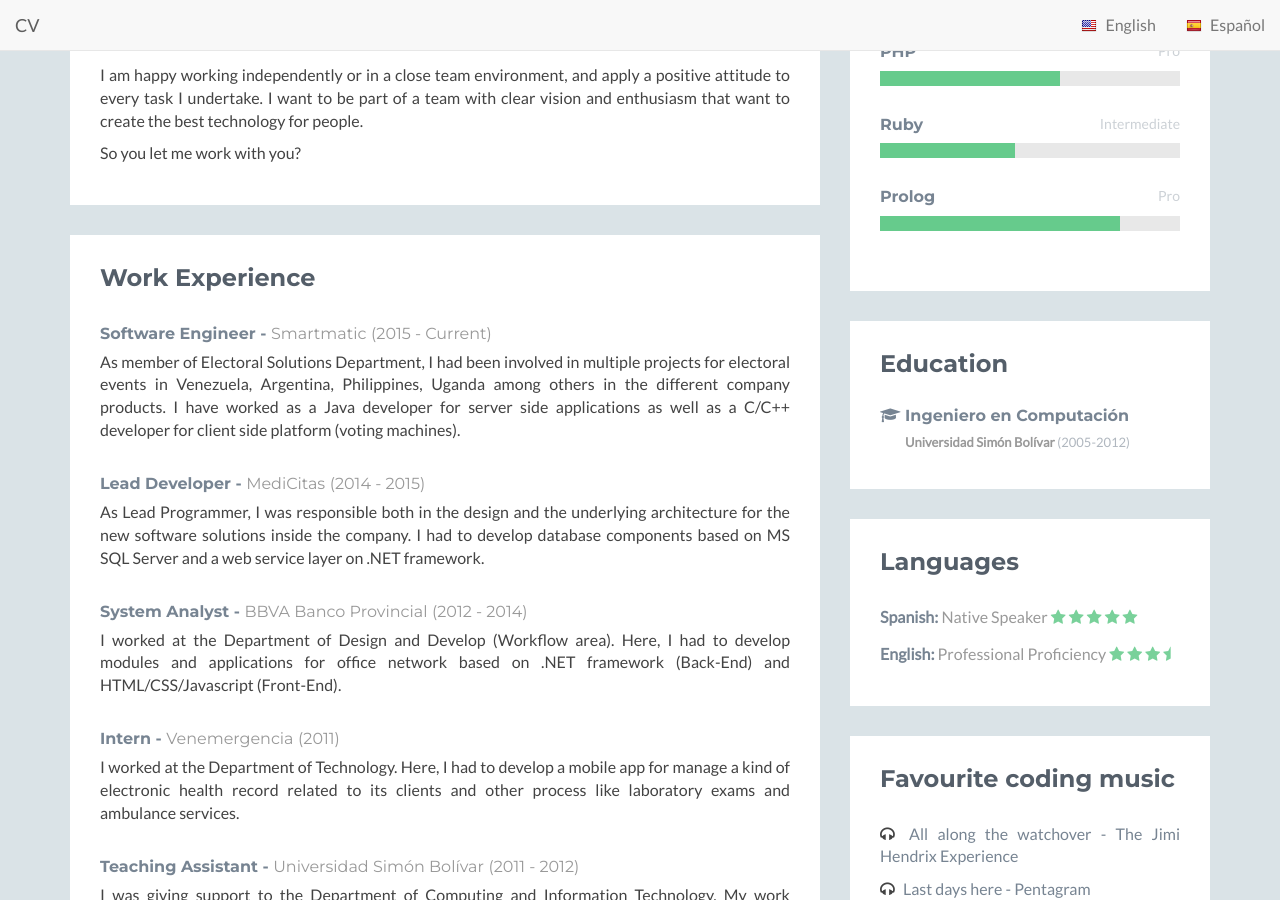
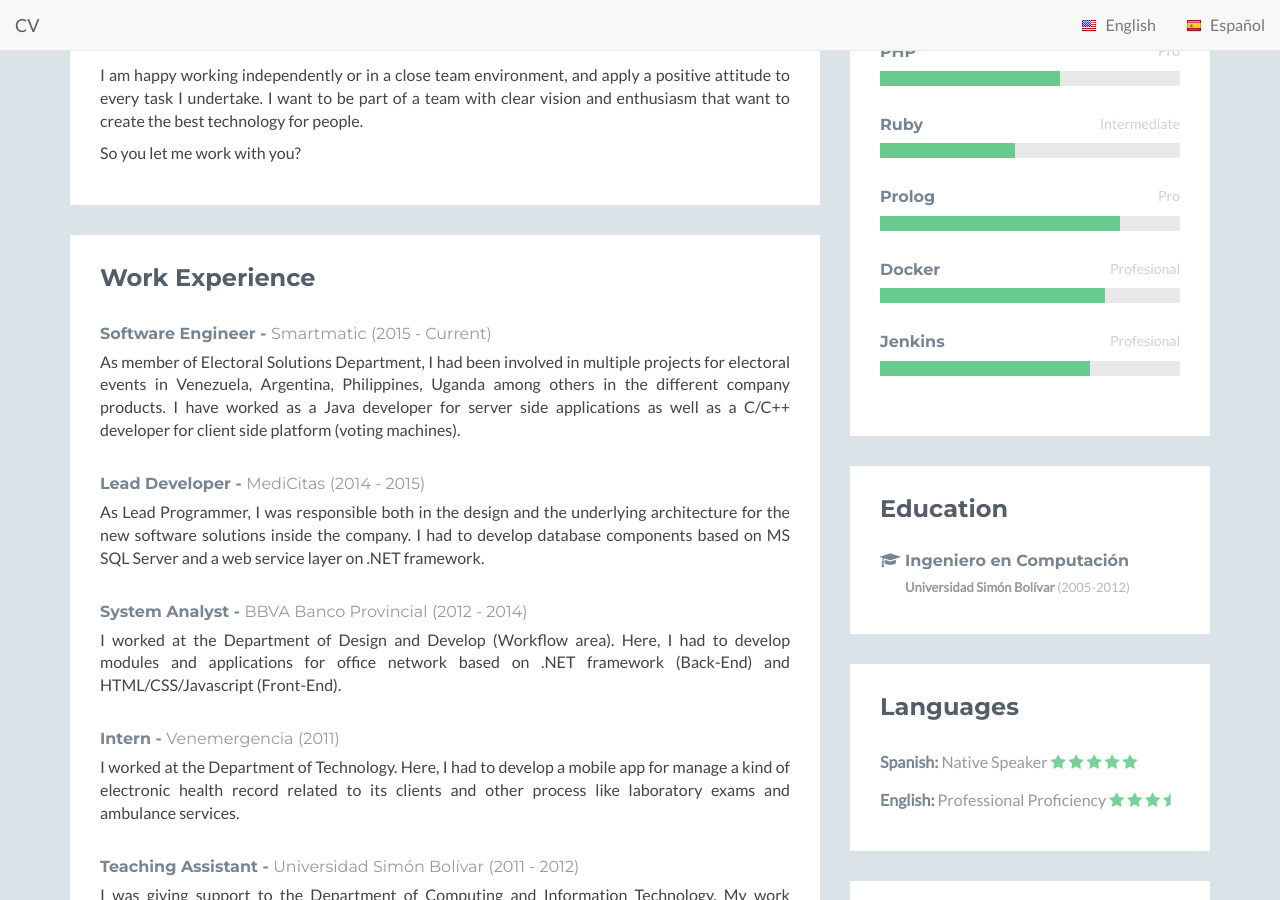
Before and after one commit to Nanielito/nanielito.github.io, a Jekyll site: the page index.html, which Jekyll copies as it is, in a window 1280 px wide and 900 px high, scrolled down 1140 px. Built offline with Jekyll 4.4.1, drawn with Linux system fonts in a browser that asks for light colours.

Commit message:
#M index.html file was updated

```diff
--- a/index.html
+++ b/index.html
@@ -251,6 +251,22 @@
                   </div>
                 </div> <!--//item-->
 
+                <div class="item">
+                  <h3 class="level-title" data-i18n="[prepend]html.skills_section.skills.10.skill;"><span class="level-label" data-toggle="tooltip" data-placement="left" data-animation="true" title="" data-i18n="[title]html.skills_section.skills.10.description;[text]html.skills_section.skills.10.level;"></span></h3>
+                  <div class="level-bar">
+                    <div class="level-bar-inner" data-level="" data-i18n="[data-level]html.skills_section.skills.10.percent;">
+                    </div>
+                  </div>
+                </div> <!--//item-->
+
+                <div class="item">
+                  <h3 class="level-title" data-i18n="[prepend]html.skills_section.skills.11.skill;"><span class="level-label" data-toggle="tooltip" data-placement="left" data-animation="true" title="" data-i18n="[title]html.skills_section.skills.11.description;[text]html.skills_section.skills.11.level;"></span></h3>
+                  <div class="level-bar">
+                    <div class="level-bar-inner" data-level="" data-i18n="[data-level]html.skills_section.skills.11.percent;">
+                    </div>
+                  </div>
+                </div> <!--//item-->
+
                 <!--p><a class="more-link" href="#"><i class="fa fa-external-link"></i> More on Coderwall</a></p-->
               </div>
             </div>
```
